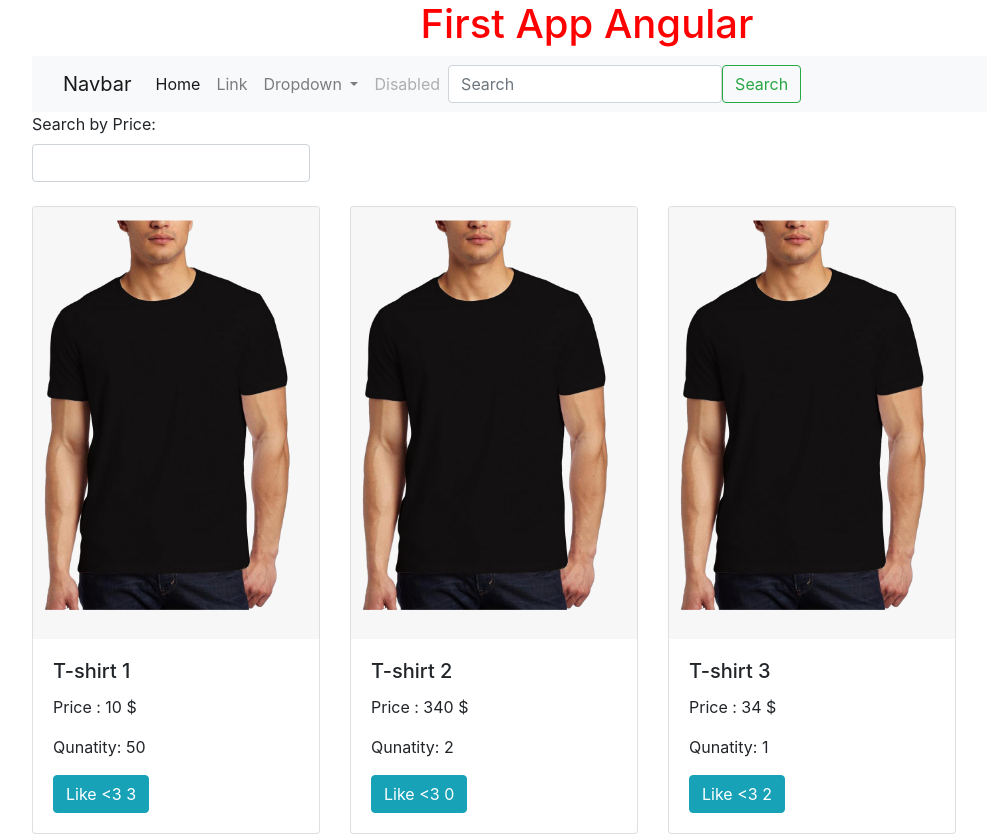
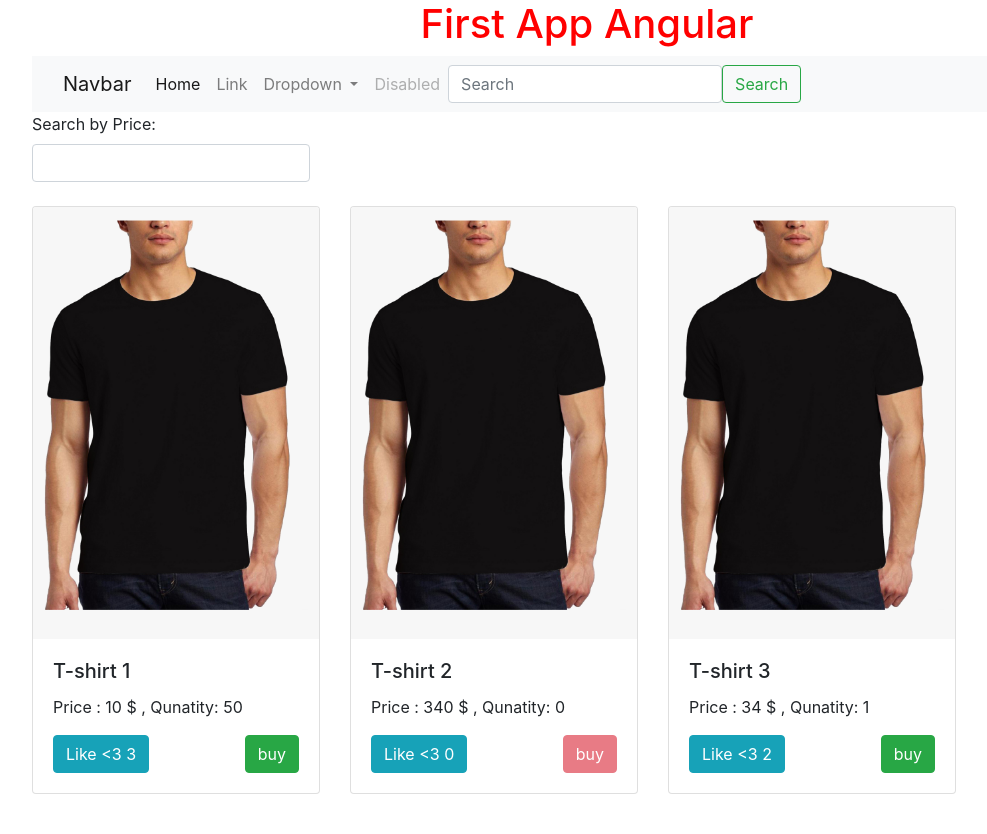
Before and after one commit to badi3a/1AlfinoAngularProject, an Angular app: page / in a window 1280 px wide. Shown: the whole page, without its empty margins (53-1040 px from the left). After the commit the page ends 800 px from the top, so only its background shows below. Built offline with nearby package versions, Linux system fonts and the light colour scheme.

Commit message:
séance 3

```diff
--- a/src/app/header/header.component.css
+++ b/src/app/header/header.component.css
@@ -1,3 +1,6 @@
 h1{
   color: blue;
 }
+#btn1{
+  float: right;
+}
--- a/src/app/header/header.component.html
+++ b/src/app/header/header.component.html
@@ -11,9 +11,11 @@
         <img src="../../assets/picture.png" class="card-img-top" alt="...">
         <div class="card-body">
           <h5 class="card-title">{{product.title}}</h5>
-          <p class="card-text">Price : {{product.price}} $</p>
-          <p class="card-text">Qunatity: {{product.quantity}}</p>
+          <p class="card-text">Price : {{product.price}} $ , Qunatity: {{product.quantity}}</p>
           <button type="button" class="btn btn-info" (click)="incrementLikeByProduct(product)" >Like <3 {{product.like}}</button>
+          <button id="btn1" [class]="getClass(product)" (click)="buyProduct(product)" [disabled]="product.quantity==0">
+            buy
+          </button>
         </div>
       </div>
 
--- a/src/app/header/header.component.ts
+++ b/src/app/header/header.component.ts
@@ -19,7 +19,7 @@ export class HeaderComponent implements OnInit {
     this.title = '1Alinfo6 Project';
     this.list = [
       {id: 12, title: 'T-shirt 1', price: 10, quantity: 50, like: 3},
-      {id: 13, title: 'T-shirt 2', price: 340, quantity: 2, like: 0},
+      {id: 13, title: 'T-shirt 2', price: 340, quantity: 0, like: 0},
       {id: 14, title: 'T-shirt 3', price: 34, quantity: 1, like: 2}
     ];
   }
@@ -39,4 +39,11 @@ export class HeaderComponent implements OnInit {
   buyProduct(p: Product) {
     p.quantity--;
   }
+  getClass(p: Product) {
+    if (p.quantity === 0) {
+      return 'btn btn-danger';
+    } else {
+      return 'btn btn-success';
+    }
+  }
 }
```
